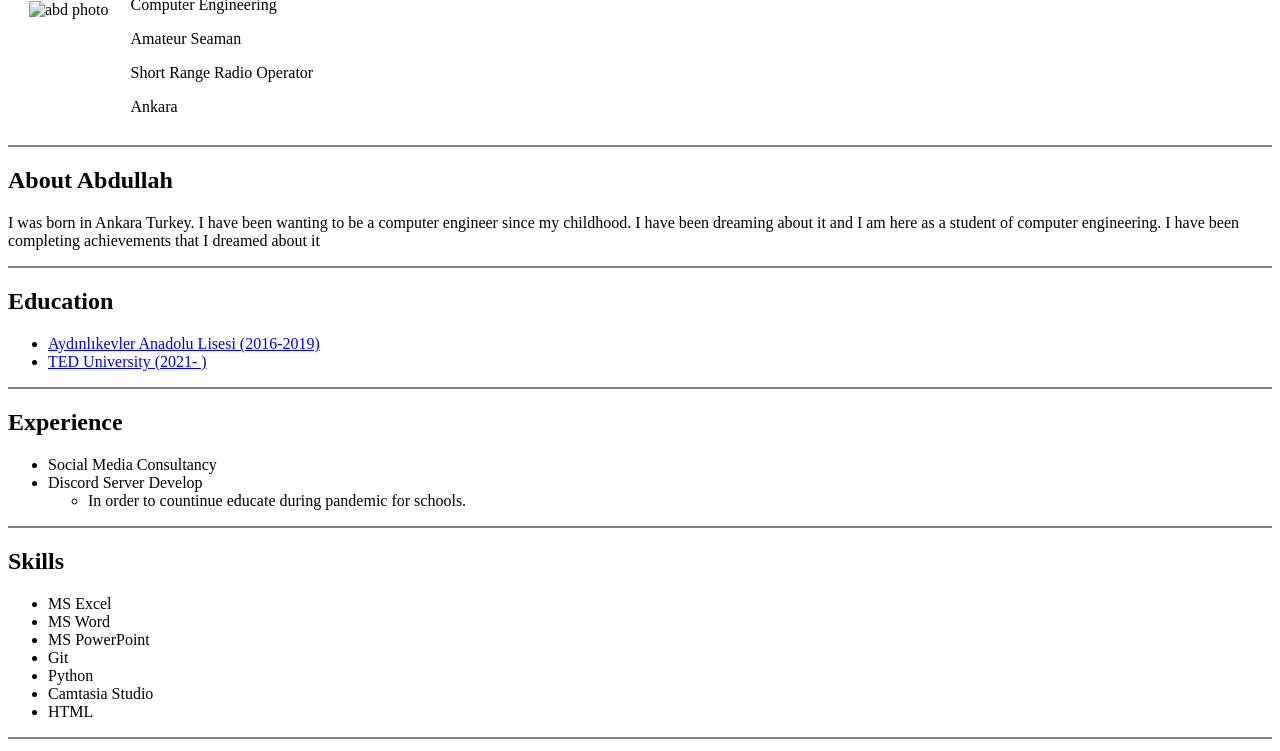
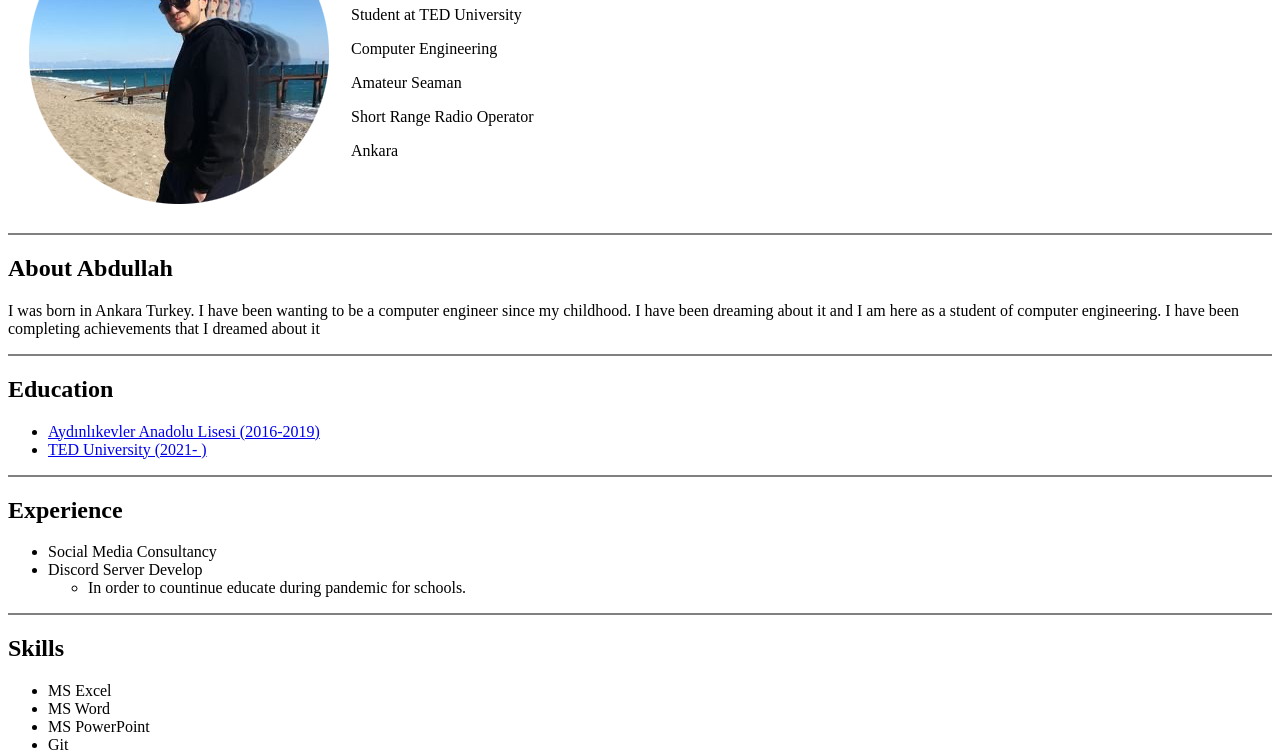
Before and after one commit to abdullahdoganay/CV-HTML, a plain HTML site: page index.html in a window 1280 px wide. Shown: the part 125-876 px from the top of the page. Drawn offline with Linux system fonts and the light colour scheme.

Commit message:
updated images

```diff
--- a/index.html
+++ b/index.html
@@ -9,7 +9,7 @@
   <table cellspacing="20">
     <tr>
       <td>
-        <img src="İmages/abd-modified.png" alt="abd photo">
+        <img src="images/abd-modified.png" alt="abd photo">
       </td>
       <td>
         <h1>Abdullah Doğanay</h1>
```
